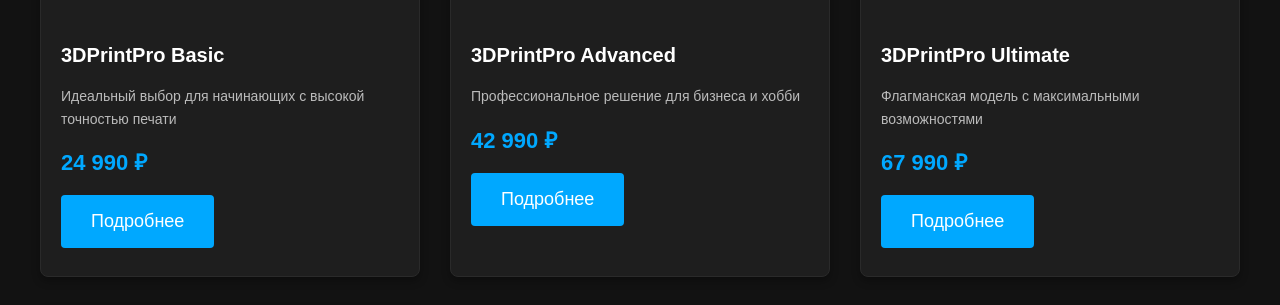
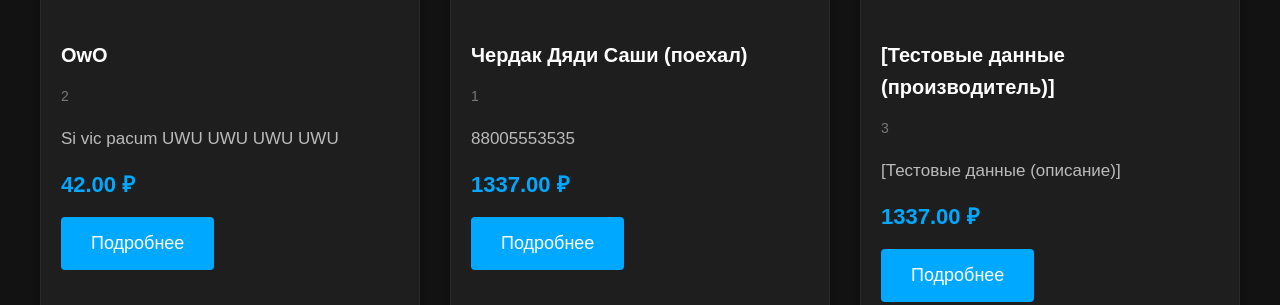
Before and after one commit to Astolfo-femboy-UwU/printer_backup, a Django app: page / in a window 1280 px wide. Shown: the part 1053-1358 px from the top of the page. Run offline with Django 5.2, Linux system fonts and the light colour scheme; data comes from the database, SQL or seed files in the repository; both versions use the stored data as it was after the commit; some libraries are stand-ins or nearby versions.

Commit message:
Major work on product cards

```diff
--- a/main_app/models.py
+++ b/main_app/models.py
@@ -6,15 +6,13 @@
     class Meta:
         app_label = "main_app"
 
-    # Выбор типа карты
     CARD_TYPE_CHOICES = [
-        ('visa', 'Visa'),
-        ('mastercard', 'MasterCard'),
-        ('amex', 'American Express'),
-        ('discover', 'Discover'),
+        ("visa", "Visa"),
+        ("mastercard", "MasterCard"),
+        ("amex", "American Express"),
+        ("discover", "Discover"),
     ]
 
-    # Существующие поля
     user = models.OneToOneField(User, on_delete=models.CASCADE)
     first_name = models.TextField(max_length=100, blank=True)
     last_name = models.TextField(max_length=100, blank=True)
@@ -38,6 +36,15 @@
     class Meta:
         app_label = "main_app"
 
+    description = models.TextField(verbose_name="Описание", blank=True, null=True)
+    article = models.CharField(verbose_name="Артикул", blank=True, max_length=100, unique=True)
+    price = models.DecimalField(verbose_name="Цена", blank=True, default=0, max_digits=10, decimal_places=2)
+    dimensions = models.CharField(verbose_name="Габариты", blank=True, max_length=50, help_text="Формат: ШхГхВ (мм)")
+    manufacturer = models.CharField(verbose_name="Производитель", blank=True, max_length=100)
+
+    def __str__(self):
+        return f"{self.manufacturer} {self.article}"
+
 
 class CustomPrinter(models.Model):
     class Meta:
--- a/main_app/templates/welcome_page.html
+++ b/main_app/templates/welcome_page.html
@@ -329,6 +329,12 @@
             transform: scale(1.1);
         }
 
+        .product-article {
+            color: #777777;
+            font-size: 14px;
+            margin-bottom: 10px;
+        }
+
         .product-info {
             padding: 20px;
         }
@@ -342,7 +348,7 @@
         .product-description {
             color: #bbbbbb;
             margin-bottom: 15px;
-            font-size: 14px;
+            font-size: 17px;
         }
 
         .product-price {
@@ -351,6 +357,7 @@
             color: #00a8ff;
             margin-bottom: 15px;
         }
+
 
         .upgrades {
             background-color: #1a1a1a;
@@ -662,53 +669,24 @@
     <section id="products" class="container">
         <h2 class="section-title">Наши принтеры</h2>
         <div class="products">
+            {% for printer in printers %}
             <div class="product-card">
                 <div class="product-image">
-                    <img src="https://images.unsplash.com/photo-1611159063981-b8c8c4301869?ixlib=rb-1.2.1&auto=format&fit=crop&w=634&q=80" alt="3D Printer Basic">
+                    {% if printer.image %}
+                        <img src="{{ printer.image.url }}" alt="{{ printer.manufacturer }} {{ printer.article }}">
+                    {% else %}
+                        <img src="https://via.placeholder.com/300x200?text=No+Image" alt="No image">
+                    {% endif %}
                 </div>
                 <div class="product-info">
-                    <h3 class="product-title">3DPrintPro Basic</h3>
-                    <p class="product-description">Идеальный выбор для начинающих с высокой точностью печати</p>
-                    <div class="product-price">24 990 ₽</div>
-                    <a href="#" class="btn">Подробнее</a>
+                    <h3 class="product-title">{{ printer.manufacturer }} </h3>
+                    <p class="product-article">{{ printer.article }} </p>
+                    <p class="product-description">{{ printer.description|truncatechars:100 }}</p>
+                    <div class="product-price">{{ printer.price }} ₽</div>
+                    <a href="{% url 'printer_detail' printer.id %}" class="btn">Подробнее</a>
                 </div>
             </div>
-
-            <div class="product-card">
-                <div class="product-image">
-                    <img src="https://images.unsplash.com/photo-1581094794329-c8112a89af12?ixlib=rb-1.2.1&auto=format&fit=crop&w=634&q=80" alt="3D Printer Advanced">
-                </div>
-                <div class="product-info">
-                    <h3 class="product-title">3DPrintPro Advanced</h3>
-                    <p class="product-description">Профессиональное решение для бизнеса и хобби</p>
-                    <div class="product-price">42 990 ₽</div>
-                    <a href="#" class="btn">Подробнее</a>
-                </div>
-            </div>
-
-            <div class="product-card">
-                <div class="product-image">
-                    <img src="https://images.unsplash.com/photo-1581092918056-0c4c3acd3789?ixlib=rb-1.2.1&auto=format&fit=crop&w=634&q=80" alt="3D Printer Pro">
-                </div>
-                <div class="product-info">
-                    <h3 class="product-title">3DPrintPro Ultimate</h3>
-                    <p class="product-description">Флагманская модель с максимальными возможностями</p>
-                    <div class="product-price">67 990 ₽</div>
-                    <a href="#" class="btn">Подробнее</a>
-                </div>
-            </div>
-
-            <div class="product-card">
-                <div class="product-image">
-                    <img src="https://images.unsplash.com/photo-1581093057305-2551ae19a690?ixlib=rb-1.2.1&auto=format&fit=crop&w=634&q=80" alt="3D Printer Industrial">
-                </div>
-                <div class="product-info">
-                    <h3 class="product-title">3DPrintPro Industrial</h3>
-                    <p class="product-description">Промышленное решение для серийного производства</p>
-                    <div class="product-price">124 990 ₽</div>
-                    <a href="#" class="btn">Подробнее</a>
-                </div>
-            </div>
+            {% endfor %}
         </div>
     </section>
 
--- a/main_app/views.py
+++ b/main_app/views.py
@@ -1,17 +1,19 @@
 from django.contrib.auth.decorators import login_required
 from django.contrib.auth import logout
 from django.contrib.auth import authenticate, login
-from django.shortcuts import render, redirect
+from django.shortcuts import render, redirect, get_object_or_404
 from django.contrib import messages
 from django.contrib.auth.models import User
 
 from .forms import RegistrationForm, LoginForm, ProfileEditForm
-from .models import Profile
+from .models import Profile, Printer
 
 
 def welcome_page(request):
     """View function for the main (welcome) page"""
-    return render(request, "welcome_page.html", {})
+    printers = Printer.objects.all().order_by("price")
+    context = {"printers": printers}
+    return render(request, "welcome_page.html", context)
 
 
 def registration_page(request):
@@ -98,11 +100,14 @@
                   {"form": form})
 
 
-def printers_page(request):
-    """View function for printers page"""
-    return render(request,
-                  "printers_page.html",
-                  {})
+def printer_detail(request, pk):
+    printer = get_object_or_404(Printer, pk=pk)
+    print(f"Found printer: {printer}")
+    context = {
+        'printer': printer,
+        'printers': Printer.objects.exclude(pk=pk)[:4]
+    }
+    return render(request, 'printer_detail.html', context)
 
 
 def custom_printers_page(request):
@@ -119,3 +124,8 @@
     return render(request,
                   "support_page.html",
                   context)
+
+
+def test_view(request, pk):
+    printer = get_object_or_404(Printer, pk=pk)
+    return render(request, 'test.html', {'printer': printer})
--- a/printer_eater_site/settings.py
+++ b/printer_eater_site/settings.py
@@ -11,6 +11,7 @@
 """
 
 from pathlib import Path
+import os
 
 # Build paths inside the project like this: BASE_DIR / "subdir".
 BASE_DIR = Path(__file__).resolve().parent.parent
@@ -129,6 +130,8 @@
 EMAIL_HOST_USER = "your_email@example.com"
 EMAIL_HOST_PASSWORD = "your_email_password"
 DEFAULT_FROM_EMAIL = "webmaster@localhost"
+MEDIA_URL = "/media/"
+MEDIA_ROOT = os.path.join(BASE_DIR, "media")
 
 # Default primary key field type
 # https://docs.djangoproject.com/en/5.1/ref/settings/#default-auto-field
--- a/printer_eater_site/urls.py
+++ b/printer_eater_site/urls.py
@@ -18,6 +18,8 @@
 from django.urls import path
 from main_app.views import *
 from django.contrib.auth import views as auth_views
+from django.conf.urls.static import static
+from django.conf import settings
 
 urlpatterns = [
     path("", welcome_page, name="welcome_page"),
@@ -27,8 +29,8 @@
     path("accounts/password_reset/", auth_views.PasswordResetView.as_view()),
     path("profile/", profile_page, name="profile_page"),
     path("edit_profile/", edit_profile_page, name="edit_profile_page"),
-    path("printers/", printers_page, name="printers_page"),
     path("custom_printers/", custom_printers_page, name="custom_printers_page"),
     path("support/", support_page, name="support_page"),
     path("admin/", admin.site.urls),
-]
+    path("printer/<int:pk>/", printer_detail, name="printer_detail")
+] + static(settings.MEDIA_URL, document_root=settings.MEDIA_ROOT)
```
Also changed, not shown: main_app/templates/custom_printer.html (added, +10 -0 lines), main_app/templates/printer_detail.html (added, +58 -0 lines), db.sqlite3, main_app/migrations/0006_printer_article_printer_description_and_more.py (added).
